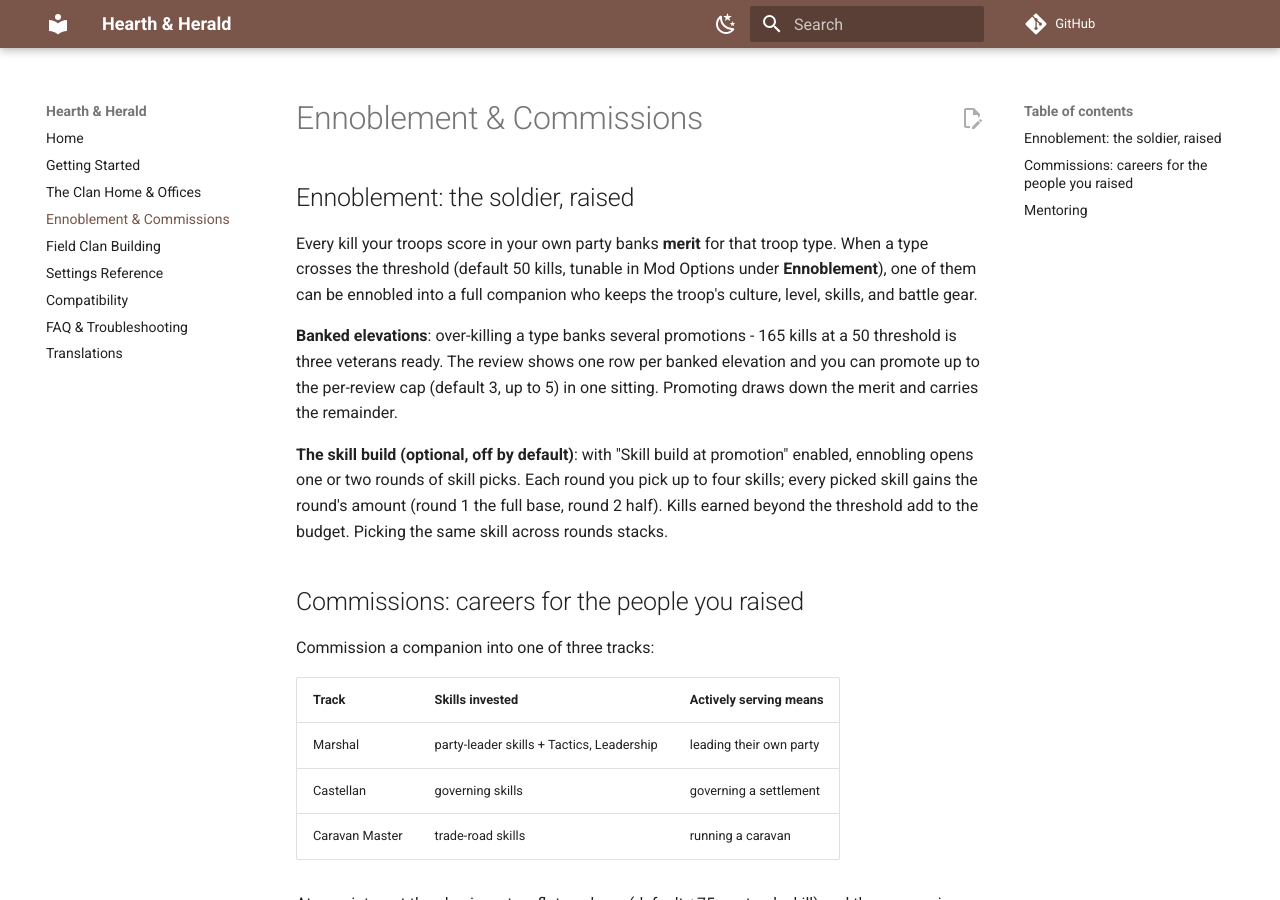
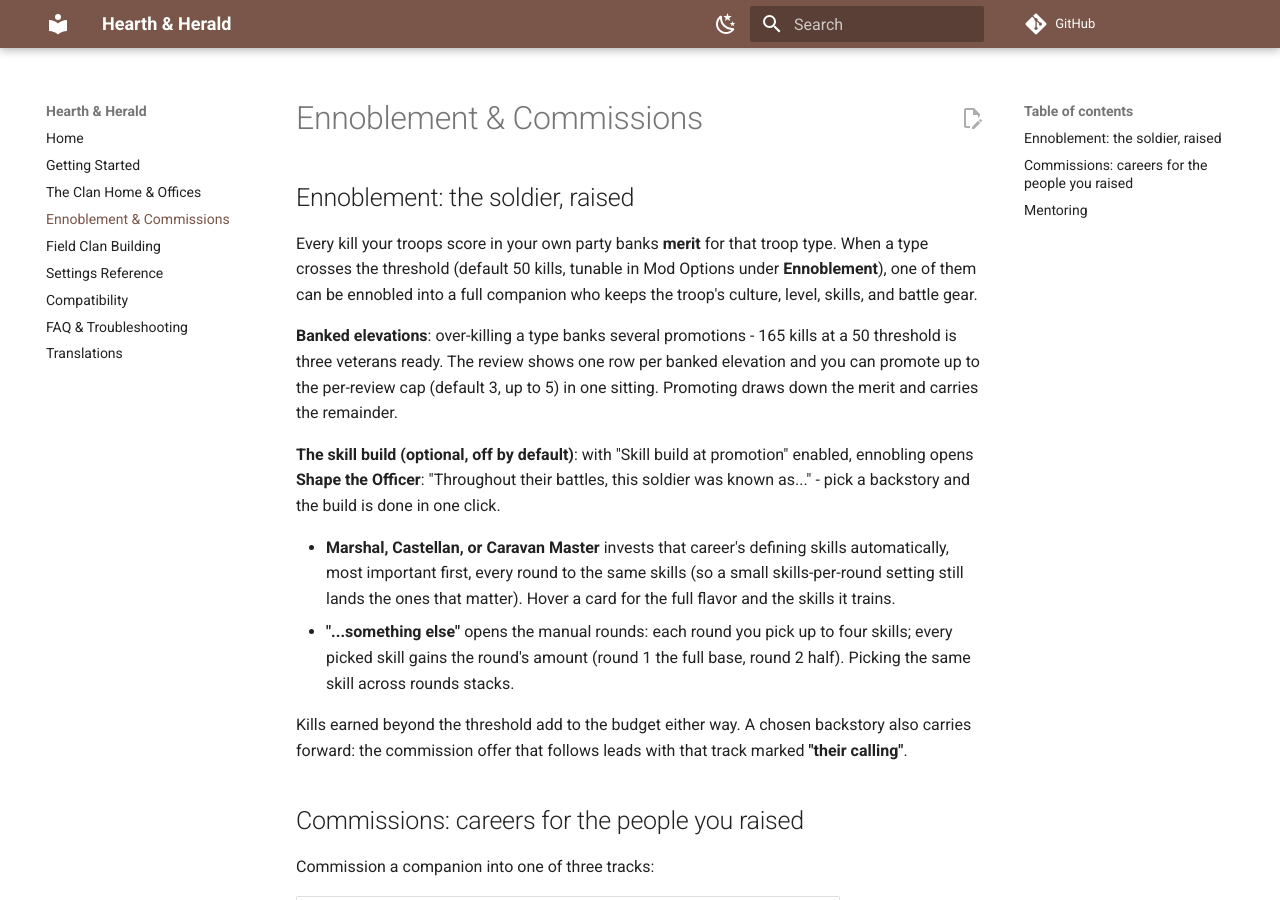
Before and after one commit to DevoidAxis/hearth-herald-wiki, an MkDocs documentation site: the page built from docs/ennoblement-and-commissions.md, in a window 1280 px wide and 900 px high. Built offline with MkDocs 1.6.1 and Material for MkDocs 9.7.7, drawn with Linux system fonts in a browser that asks for light colours; comment, search, counter and statistics services are not loaded; the version menu is left out.

Commit message:
Next-release content: backstory presets at the skill build, the Clan Ledger

```diff
--- a/docs/ennoblement-and-commissions.md
+++ b/docs/ennoblement-and-commissions.md
@@ -13,10 +13,20 @@ elevation and you can promote up to the per-review cap (default 3, up to 5) in
 one sitting. Promoting draws down the merit and carries the remainder.
 
 **The skill build (optional, off by default)**: with "Skill build at promotion"
-enabled, ennobling opens one or two rounds of skill picks. Each round you pick
-up to four skills; every picked skill gains the round's amount (round 1 the
-full base, round 2 half). Kills earned beyond the threshold add to the budget.
-Picking the same skill across rounds stacks.
+enabled, ennobling opens **Shape the Officer**: "Throughout their battles, this
+soldier was known as..." - pick a backstory and the build is done in one click.
+
+- **Marshal, Castellan, or Caravan Master** invests that career's defining
+  skills automatically, most important first, every round to the same skills
+  (so a small skills-per-round setting still lands the ones that matter).
+  Hover a card for the full flavor and the skills it trains.
+- **"...something else"** opens the manual rounds: each round you pick up to
+  four skills; every picked skill gains the round's amount (round 1 the full
+  base, round 2 half). Picking the same skill across rounds stacks.
+
+Kills earned beyond the threshold add to the budget either way. A chosen
+backstory also carries forward: the commission offer that follows leads with
+that track marked **"their calling"**.
 
 ## Commissions: careers for the people you raised
 
```
Also changed, not shown: docs/clan-home-and-offices.md (+14 -0 lines).
